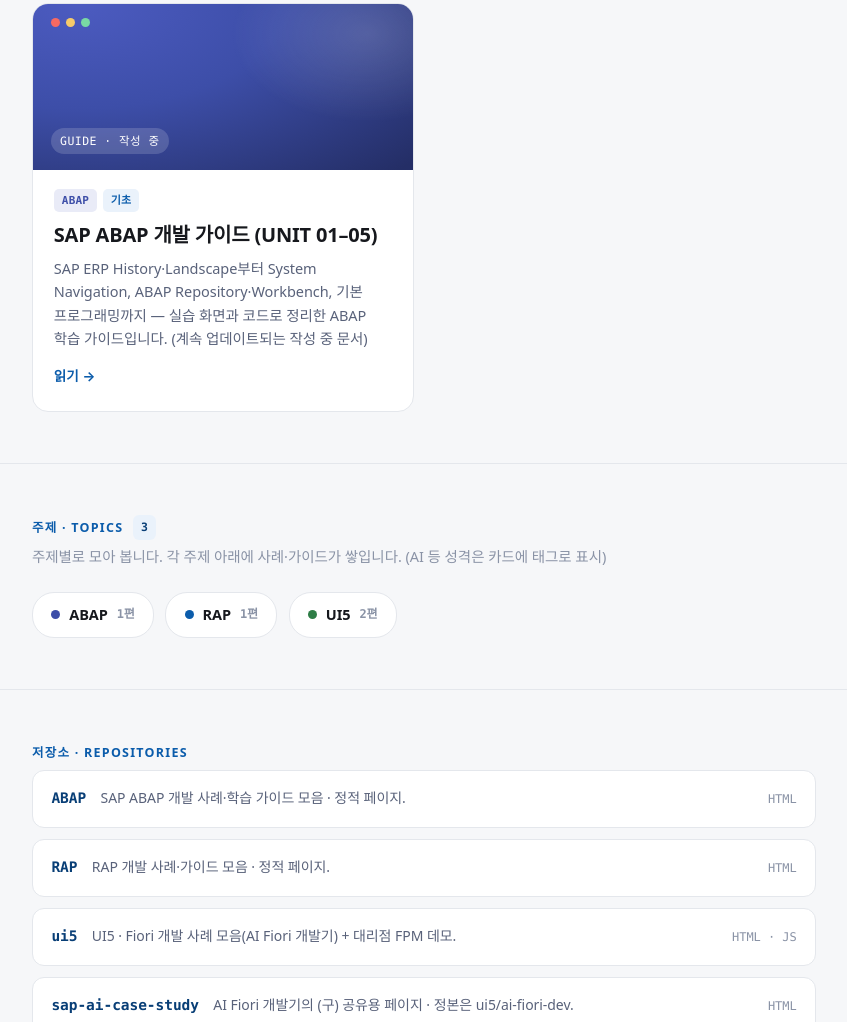
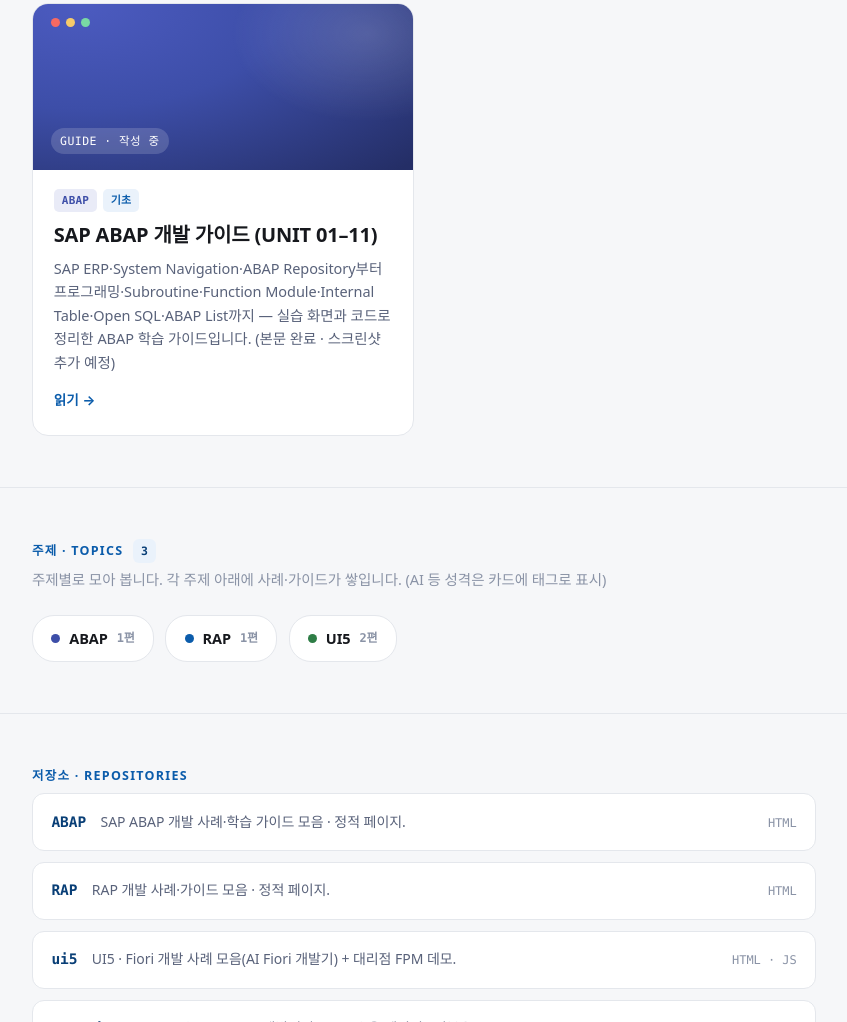
Before and after one commit to Would-you-sap/would-you-sap.github.io, a plain HTML site: page index.html in a window 1280 px wide. Shown: the part 947-1969 px from the top of the page, without its empty margins (216-1063 px from the left). Drawn offline with Linux system fonts and the light colour scheme.

Commit message:
portal: ABAP 카드 제목/소개를 UNIT 01–11로 갱신

```diff
--- a/index.html
+++ b/index.html
@@ -166,8 +166,8 @@
           </div>
           <div class="card-body">
             <div class="tags"><span class="tag abap">ABAP</span><span class="tag sap">기초</span></div>
-            <div class="card-title">SAP ABAP 개발 가이드 (UNIT 01–05)</div>
-            <p class="card-blurb">SAP ERP History·Landscape부터 System Navigation, ABAP Repository·Workbench, 기본 프로그래밍까지 — 실습 화면과 코드로 정리한 ABAP 학습 가이드입니다. (계속 업데이트되는 작성 중 문서)</p>
+            <div class="card-title">SAP ABAP 개발 가이드 (UNIT 01–11)</div>
+            <p class="card-blurb">SAP ERP·System Navigation·ABAP Repository부터 프로그래밍·Subroutine·Function Module·Internal Table·Open SQL·ABAP List까지 — 실습 화면과 코드로 정리한 ABAP 학습 가이드입니다. (본문 완료 · 스크린샷 추가 예정)</p>
             <span class="card-go">읽기 →</span>
           </div>
         </a>
```
